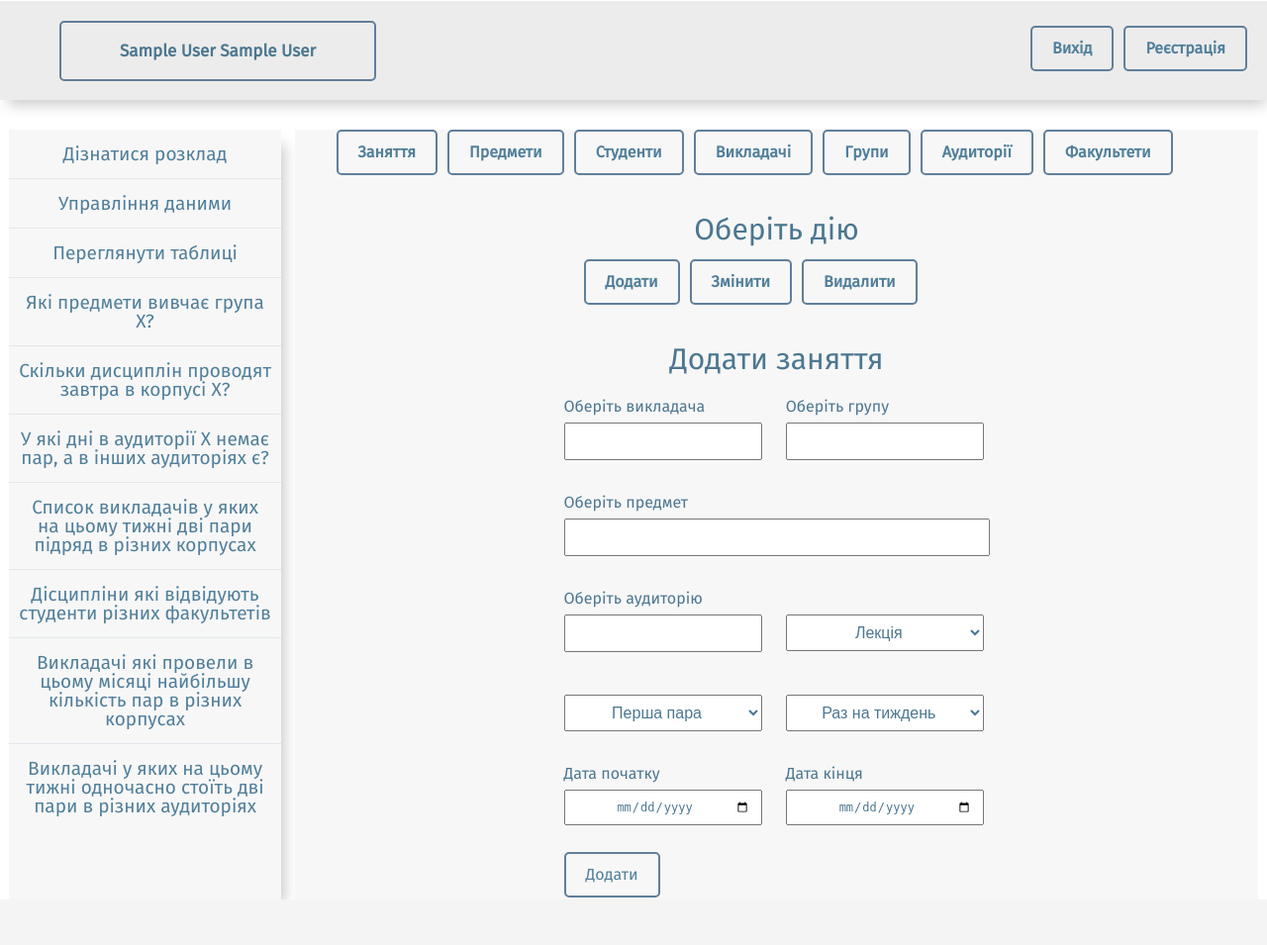
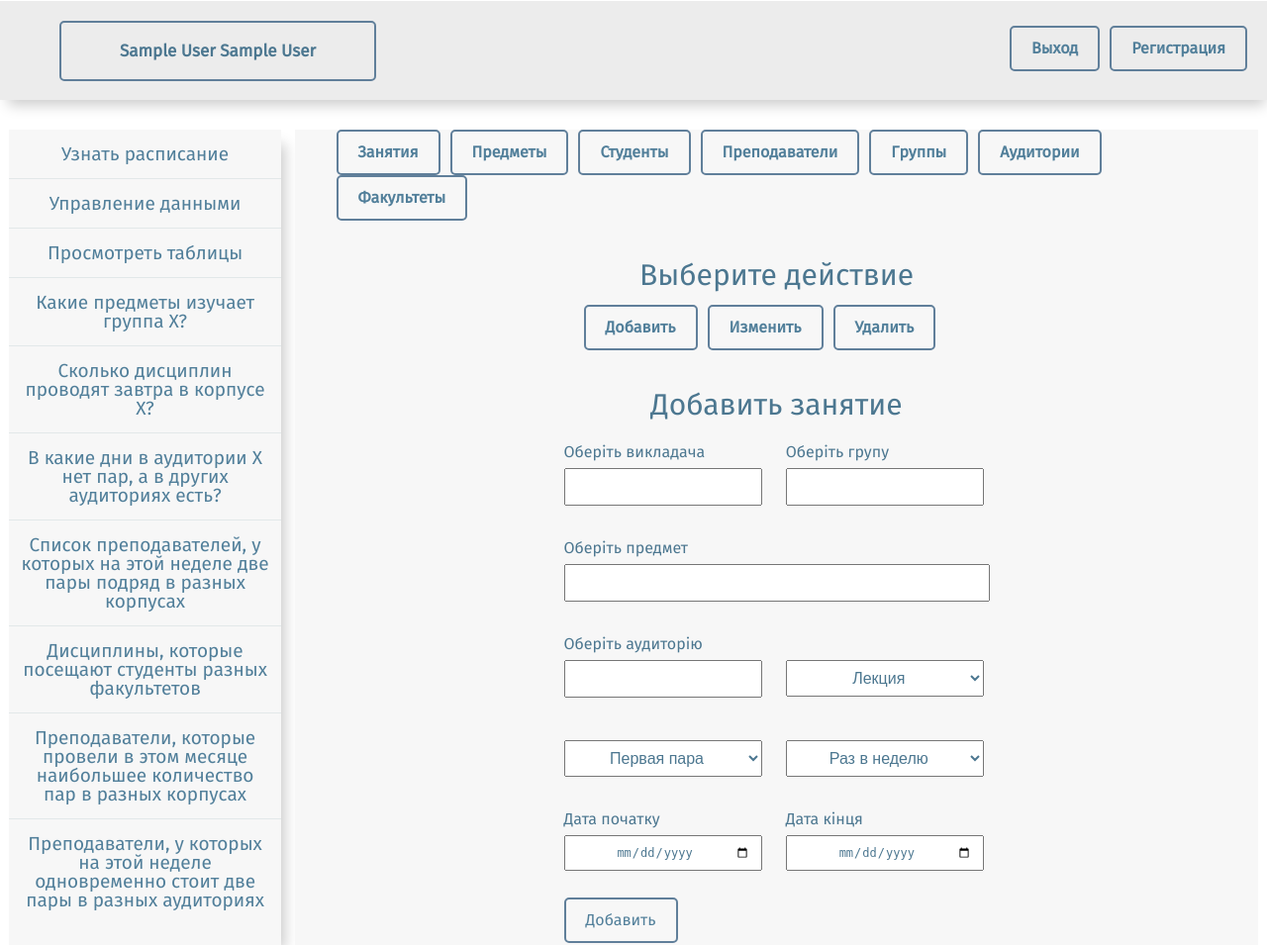
Before and after one commit to LifeCoreLoopExe/WebAppMain, a Flask app: page /InsertLessons in a window 1280 px wide; the page is wider, and only the part inside the window is pictured. Shown: that part at 99% size. Before the commit the page ends 909 px from the top of that part, so only its background shows below. Run offline with Flask 2, Linux system fonts and the light colour scheme; the visitor is signed in with stand-in values (Sample User, id 1); a database or web service that is not in the repository returns one stand-in record (values such as "Sample title"); some libraries are stand-ins or nearby versions.

Commit message:
ChangeFromTranslate

```diff
--- a/flask/schedule_app/templates/ForgotPassword.html
+++ b/flask/schedule_app/templates/ForgotPassword.html
@@ -2,7 +2,7 @@
 {% block login %}
 <div class="wrap-form">
     <div class="form-login shadow">
-        <h1>Перевірити Email</h1>
+        <h1>Проверить Email</h1>
         <form method="POST" action="/ForgotPassword">
             {{ form.hidden_tag() }}
             <p>
@@ -10,7 +10,7 @@
                 {{ form.email }}
             </p>
             <p>
-                <button class="btn" type="submit"> Знайти </button>
+                <button class="btn" type="submit"> Найти </button>
             </p>
             {% if message %}
             <br>
--- a/flask/schedule_app/templates/InsertLessons.html
+++ b/flask/schedule_app/templates/InsertLessons.html
@@ -1,32 +1,36 @@
 {% extends "layout.html" %}
 {% block content %}
+{# Верхнее меню навигации #}
 <div class="ManuForShowTable clearfix">
     <ul>
-        <li><a href="{{url_for('InsertLessons')}}"> Заняття  </a></li>
-        <li><a href="{{url_for('InsertSubjects')}}">   Предмети  </a></li>
-        <li><a href="{{url_for('InsertStudens')}}">    Студенти  </a></li>
-        <li><a href="{{url_for('InsertTeachers')}}">   Викладачі </a></li>
-        <li><a href="{{url_for('InsertGroups')}}">     Групи     </a></li>
-        <li><a href="{{ url_for('InsertClassrooms')}}"> Аудиторії </a></li>
-        <li><a href="{{ url_for('InsertDepartment')}}"> Факультети</a></li>
+        <li><a href="{{url_for('InsertLessons')}}"> Занятия  </a></li>
+        <li><a href="{{url_for('InsertSubjects')}}">   Предметы  </a></li>
+        <li><a href="{{url_for('InsertStudens')}}">    Студенты  </a></li>
+        <li><a href="{{url_for('InsertTeachers')}}">   Преподаватели </a></li>
+        <li><a href="{{url_for('InsertGroups')}}">     Группы     </a></li>
+        <li><a href="{{ url_for('InsertClassrooms')}}"> Аудитории </a></li>
+        <li><a href="{{ url_for('InsertDepartment')}}"> Факультеты</a></li>
     </ul>
 </div>
 
+{# Подменю с действиями #}
 <div class="ManuForShowTable clearfix top">
-    <h1 id="title"> Оберіть дію </h1>
+    <h1 id="title"> Выберите действие </h1>
     <div class="center">
         <ul>
-            <li><a href="{{url_for('InsertLessons')}}">   Додати  </a></li>
-            <li><a href="{{url_for('UpdateLessons')}}">    Змінити  </a></li>
-            <li><a href="{{url_for('DeleteLessons')}}">   Видалити </a></li>
+            <li><a href="{{url_for('InsertLessons')}}">   Добавить  </a></li>
+            <li><a href="{{url_for('UpdateLessons')}}">    Изменить  </a></li>
+            <li><a href="{{url_for('DeleteLessons')}}">   Удалить </a></li>
         </ul>
     </div>
 </div>
 
+{# Форма добавления занятия #}
 <div class="manage-form top">
     <form name="input_data" action="/InsertLessons" method="POST">
         {{ form.hidden_tag() }}
-        <h1 id="title"> Додати заняття</h1>
+        <h1 id="title"> Добавить занятие</h1>
+        {# Выбор преподавателя и группы #}
         <p>
             <ul>
                 <li>
@@ -49,6 +53,7 @@
                 </li>
             </ul>
         </p>
+        {# Выбор предмета #}
         <p>
             <ul>
                 <li>
@@ -62,6 +67,7 @@
                 </li>
             </ul>
         </p>
+        {# Выбор аудитории и типа занятия #}
         <p>
             <ul>
                 <li>
@@ -75,47 +81,50 @@
                 </li>
                 <li>
                     <select name="typelesson">
-                        <option disabled>Оберіть частоту</option>
-                        <option selected value="Лекція">Лекція</option>
+                        <option disabled>Выберите тип</option>
+                        <option selected value="Лекция">Лекция</option>
                         <option value="Практика">Практика</option>
                     </select>
                 </li>
             </ul>
         </p>
+        {# Выбор номера пары и частоты #}
         <p>
             <ul>
                 <li>
                     <select name="para">
-                        <option disabled>Оберіть частоту</option>
-                        <option selected value="1">Перша пара</option>
-                        <option value="2">Друга пара</option>
-                        <option value="3">Третя пара</option>
-                        <option value="4">Четверта пара</option>
-                        <option value="5">П'ята пара</option>
+                        <option disabled>Выберите пару</option>
+                        <option selected value="1">Первая пара</option>
+                        <option value="2">Вторая пара</option>
+                        <option value="3">Третья пара</option>
+                        <option value="4">Четвертая пара</option>
+                        <option value="5">Пятая пара</option>
                     </select>
                 </li>
                 <li>
                     <select name="f">
-                        <option disabled>Оберіть частоту</option>
-                        <option selected value="1">Раз на тиждень</option>
-                        <option value="2">Раз на два тижні</option>
-                        <option value="3">Раз на три тижні</option>
+                        <option disabled>Выберите частоту</option>
+                        <option selected value="1">Раз в неделю</option>
+                        <option value="2">Раз в две недели</option>
+                        <option value="3">Раз в три недели</option>
                     </select>
                 </li>
             </ul>
         </p>
+        {# Выбор дат начала и окончания #}
         <p>
             <ul>
                 <li><h1>{{ form.dateFrom.label}} </h1>{{form.dateFrom}}</li>
                 <li><h1>{{ form.dateTo.label}}   </h1>{{form.dateTo}}</li>
             </ul>
         </p>
+        {# Вывод сообщений об ошибках #}
         {% if message%}
         <div class="message">
             {{message}}
         </div>
         {% endif %}
-        <button class="btn" type="submit"> Додати </button>
+        <button class="btn" type="submit"> Добавить </button>
     </form>
 </div>
 {% endblock %}
--- a/flask/schedule_app/templates/layout.html
+++ b/flask/schedule_app/templates/layout.html
@@ -9,29 +9,29 @@
     <div class="lr">
         <ul>
             {% if session['logged_in'] %}
-                <li><a href="{{ url_for('logout') }}">Вихід</a></li>
+                <li><a href="{{ url_for('logout') }}">Выход</a></li>
             {% else %}
-                <li><a href="{{ url_for('login') }}">Вхід</a></li>
+                <li><a href="{{ url_for('login') }}">Вход</a></li>
             {% endif %}
-            <li><a href="{{ url_for('signup') }}">Реєстрація</a></li>
+            <li><a href="{{ url_for('signup') }}">Регистрация</a></li>
         </ul>
     </div>
 </header>
     <div class="flex-container">
         <div class = "menu my-flex-box shadow">
             <ul>
-                <li> <a href="/">Дізнатися розклад </a></li>
+                <li> <a href="/">Узнать расписание </a></li>
                 {% if session['admin'] %}
-                <li><a href="{{url_for('.InsertLessons')}}"> Управління даними </a></li>
+                <li><a href="{{url_for('.InsertLessons')}}"> Управление данными </a></li>
                 {% endif %}
-                <li><a href="{{ url_for('ShowSubjects')}}"> Переглянути таблиці </a></li>
-                <li><a href="{{ url_for('ShowInfoGroupSubject')}} "> Які предмети вивчає група X?</a></li>
-                <li><a href="{{ url_for('ShowInfoAmountSubjectNextDay') }}"> Скільки дисциплін проводят завтра в корпусі Х? </a></li>
-                <li><a href="{{ url_for('ShowClassDay') }}"> У які дні в аудиторії Х немає пар, а в інших аудиторіях є? </a></li>
-                <li><a href="{{ url_for('ShoWhoHasTwoInDiff') }}"> Список викладачів у яких на цьому тижні дві пари підряд в різних корпусах </a></li>
-                <li><a href="{{ url_for('ShowSubjectsWhoGetDiffFucult') }}"> Дісципліни які відвідують студенти різних факультетів </a></li>
-                <li><a href="{{ url_for('ShowTeachersMaxCorpus')}}"> Викладачі які провели в цьому місяці найбільшу кількість пар в різних корпусах</a></li>
-                <li><a href="{{ url_for('ShowTeachersWhoHasNowTwoPara')}}" id="lastLi"> Викладачі у яких на цьому тижні одночасно стоїть дві пари в різних аудиторіях </a>
+                <li><a href="{{ url_for('ShowSubjects')}}"> Просмотреть таблицы </a></li>
+                <li><a href="{{ url_for('ShowInfoGroupSubject')}} "> Какие предметы изучает группа X?</a></li>
+                <li><a href="{{ url_for('ShowInfoAmountSubjectNextDay') }}"> Сколько дисциплин проводят завтра в корпусе X? </a></li>
+                <li><a href="{{ url_for('ShowClassDay') }}"> В какие дни в аудитории X нет пар, а в других аудиториях есть? </a></li>
+                <li><a href="{{ url_for('ShoWhoHasTwoInDiff') }}"> Список преподавателей, у которых на этой неделе две пары подряд в разных корпусах </a></li>
+                <li><a href="{{ url_for('ShowSubjectsWhoGetDiffFucult') }}"> Дисциплины, которые посещают студенты разных факультетов </a></li>
+                <li><a href="{{ url_for('ShowTeachersMaxCorpus')}}"> Преподаватели, которые провели в этом месяце наибольшее количество пар в разных корпусах</a></li>
+                <li><a href="{{ url_for('ShowTeachersWhoHasNowTwoPara')}}" id="lastLi"> Преподаватели, у которых на этой неделе одновременно стоит две пары в разных аудиториях </a>
             </ul>
         </div>
 
--- a/flask/schedule_app/templates/login.html
+++ b/flask/schedule_app/templates/login.html
@@ -3,7 +3,7 @@
 {% block login %}
 <div class="wrap-form">
     <div class="form-login shadow">
-        <h1>Вхід</h1>
+        <h1>Вход</h1>
         <form method="POST" action="/login">
             {{ form.hidden_tag() }}
             <p>
@@ -15,10 +15,10 @@
                 {{ form.password }}<br>
             </p>
             <p>
-                <button class="btn" type="submit"> Війти </button>
+                <button class="btn" type="submit"> Войти </button>
             </p>
             <p>
-                <a href="{{url_for('ForgotPassword')}}">Забули пароль?</a>
+                <a href="{{url_for('ForgotPassword')}}">Забыли пароль?</a>
             </p>
             {% if error %}
             <br>
```
Also changed, not shown: flask/schedule_app/templates/InsertClassrooms.html (+13 -13 lines), flask/schedule_app/templates/InsertDepartment.html (+13 -13 lines), flask/schedule_app/templates/InsertGroups.html (+13 -13 lines), flask/schedule_app/templates/InsertStudens.html (+13 -13 lines), flask/schedule_app/templates/InsertSubjects.html (+13 -13 lines), flask/schedule_app/templates/InsertTeachers.html (+13 -13 lines), flask/schedule_app/templates/ShowClassDay.html (+4 -4 lines), flask/schedule_app/templates/info.html (+4 -4 lines), 3 other files.
